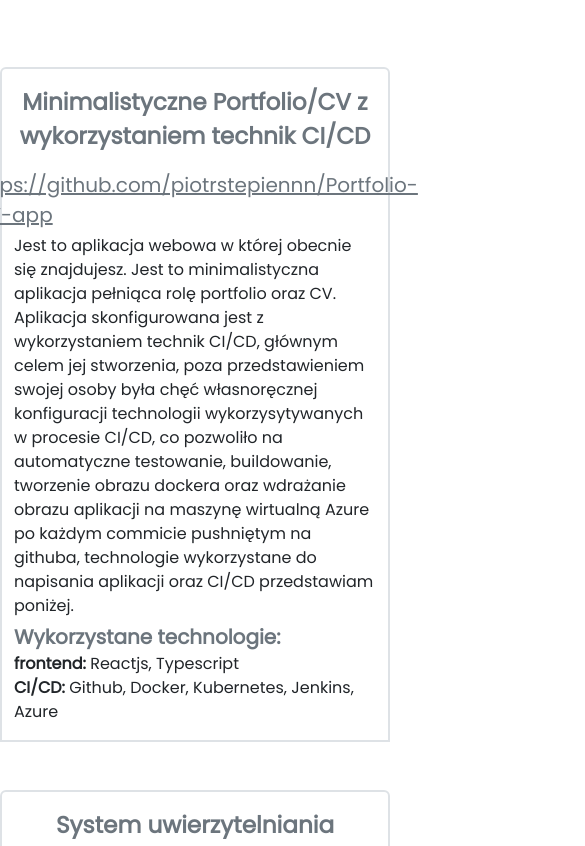
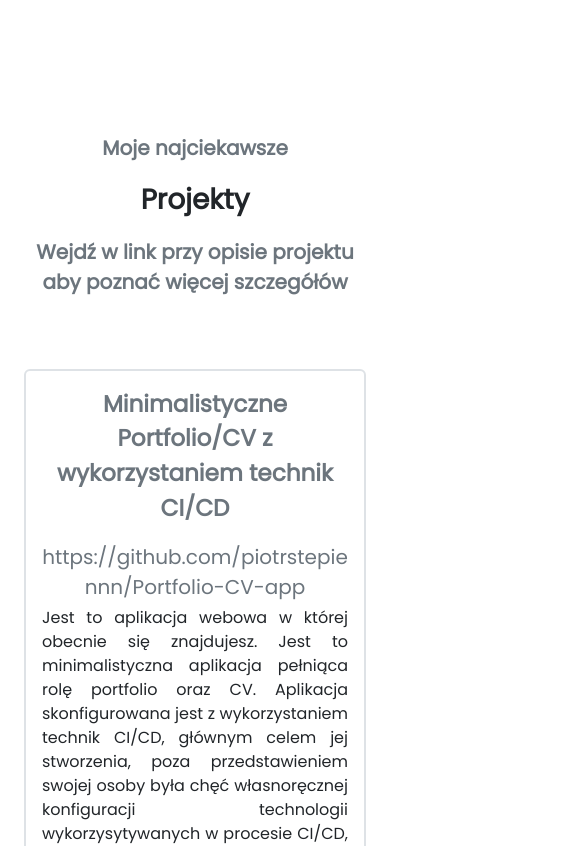
Before and after one commit to piotrstepiennn/Portfolio-CV-app, a React (Vite) app: page / in a window 390 px wide. Shown: the part 8800-9646 px from the top of the page, 585 px wide, since content can reach past the window. Built offline with nearby package versions, Linux system fonts and the light colour scheme.

Commit message:
adjusted styles for the rest of the page

```diff
--- a/src/App.tsx
+++ b/src/App.tsx
@@ -4,9 +4,10 @@ import About from "./components/About.tsx";
 import Skills from "./components/Skills.tsx";
 import Projects from "./components/Projects.tsx";
 import ContactInfo from "./components/ContactInfo.tsx";
+
 function App() {
   return (
-    <div>
+    <div className="container text-center mt-5">
       <Navbar />
       <Info />
       <About />
--- a/src/components/ContactInfo.tsx
+++ b/src/components/ContactInfo.tsx
@@ -30,24 +30,26 @@ const ContactInfo = () => {
           {t("global.contact.body")}
         </p>
         <div
-        className="container border border-2 rounded-pill p-1 w-50"
+            className="container border border-2 rounded-pill p-3 w-75" // Dodałem więcej paddingu
             style={inlineMarginBottom}
         >
-        <div className="d-flex align-items-center justify-content-center p-1">
+          <div className="d-flex flex-column align-items-center justify-content-center">
             <svg
                 xmlns="http://www.w3.org/2000/svg"
                 width="32"
                 height="32"
                 fill="currentColor"
-            className="bi bi-envelope-at-fill"
+                className="bi bi-envelope-at-fill mb-2"
                 viewBox="0 0 16 16"
             >
-            <path d="M2 2A2 2 0 0 0 .05 3.555L8 8.414l7.95-4.859A2 2 0 0 0 14 2zm-2 9.8V4.698l5.803 3.546L0 11.801Zm6.761-2.97-6.57 4.026A2 2 0 0 0 2 14h6.256A4.493 4.493 0 0 1 8 12.5a4.49 4.49 0 0 1 1.606-3.446l-.367-.225L8 9.586l-1.239-.757ZM16 9.671V4.697l-5.803 3.546.338.208A4.482 4.482 0 0 1 12.5 8c1.414 0 2.675.652 3.5 1.671" />
-            <path d="M15.834 12.244c0 1.168-.577 2.025-1.587 2.025-.503 0-1.002-.228-1.12-.648h-.043c-.118.416-.543.643-1.015.643-.77 0-1.259-.542-1.259-1.434v-.529c0-.844.481-1.4 1.26-1.4.585 0 .87.333.953.63h.03v-.568h.905v2.19c0 .272.18.42.411.42.315 0 .639-.415.639-1.39v-.118c0-1.277-.95-2.326-2.484-2.326h-.04c-1.582 0-2.64 1.067-2.64 2.724v.157c0 1.867 1.237 2.654 2.57 2.654h.045c.507 0 .935-.07 1.18-.18v.731c-.219.1-.643.175-1.237.175h-.044C10.438 16 9 14.82 9 12.646v-.214C9 10.36 10.421 9 12.485 9h.035c2.12 0 3.314 1.43 3.314 3.034zm-4.04.21v.227c0 .586.227.8.581.8.31 0 .564-.17.564-.743v-.367c0-.516-.275-.708-.572-.708-.346 0-.573.245-.573.791Z" />
+              <path
+                  d="M2 2A2 2 0 0 0 .05 3.555L8 8.414l7.95-4.859A2 2 0 0 0 14 2zm-2 9.8V4.698l5.803 3.546L0 11.801Zm6.761-2.97-6.57 4.026A2 2 0 0 0 2 14h6.256A4.493 4.493 0 0 1 8 12.5a4.49 4.49 0 0 1 1.606-3.446l-.367-.225L8 9.586l-1.239-.757ZM16 9.671V4.697l-5.803 3.546.338.208A4.482 4.482 0 0 1 12.5 8c1.414 0 2.675.652 3.5 1.671"/>
+              <path
+                  d="M15.834 12.244c0 1.168-.577 2.025-1.587 2.025-.503 0-1.002-.228-1.12-.648h-.043c-.118.416-.543.643-1.015.643-.77 0-1.259-.542-1.259-1.434v-.529c0-.844.481-1.4 1.26-1.4.585 0 .87.333.953.63h.03v-.568h.905v2.19c0 .272.18.42.411.42.315 0 .639-.415.639-1.39v-.118c0-1.277-.95-2.326-2.484-2.326h-.04c-1.582 0-2.64 1.067-2.64 2.724v.157c0 1.867 1.237 2.654 2.57 2.654h.045c.507 0 .935-.07 1.18-.18v.731c-.219.1-.643.175-1.237.175h-.044C10.438 16 9 14.82 9 12.646v-.214C9 10.36 10.421 9 12.485 9h.035c2.12 0 3.314 1.43 3.314 3.034zm-4.04.21v.227c0 .586.227.8.581.8.31 0 .564-.17.564-.743v-.367c0-.516-.275-.708-.572-.708-.346 0-.573.245-.573.791Z"/>
             </svg>
             <a
                 href="mailto:piotr.stepien997@gmail.com"
-            className="justify-content-center d-flex link-secondary text-black ms-1 mb-1"
+                className="link-secondary text-black mb-2"
             >
               piotr.stepien997@gmail.com
             </a>
@@ -56,21 +58,23 @@ const ContactInfo = () => {
                 width="32"
                 height="32"
                 fill="currentColor"
-            className="bi bi-linkedin ms-5"
+                className="bi bi-linkedin mb-2"
                 viewBox="0 0 16 16"
                 style={iconSize}
             >
-            <path d="M0 1.146C0 .513.526 0 1.175 0h13.65C15.474 0 16 .513 16 1.146v13.708c0 .633-.526 1.146-1.175 1.146H1.175C.526 16 0 15.487 0 14.854V1.146zm4.943 12.248V6.169H2.542v7.225h2.401m-1.2-8.212c.837 0 1.358-.554 1.358-1.248-.015-.709-.52-1.248-1.342-1.248-.822 0-1.359.54-1.359 1.248 0 .694.521 1.248 1.327 1.248h.016zm4.908 8.212V9.359c0-.216.016-.432.08-.586.173-.431.568-.878 1.232-.878.869 0 1.216.662 1.216 1.634v3.865h2.401V9.25c0-2.22-1.184-3.252-2.764-3.252-1.274 0-1.845.7-2.165 1.193v.025h-.016a5.54 5.54 0 0 1 .016-.025V6.169h-2.4c.03.678 0 7.225 0 7.225h2.4" />
+              <path
+                  d="M0 1.146C0 .513.526 0 1.175 0h13.65C15.474 0 16 .513 16 1.146v13.708c0 .633-.526 1.146-1.175 1.146H1.175C.526 16 0 15.487 0 14.854V1.146zm4.943 12.248V6.169H2.542v7.225h2.401m-1.2-8.212c.837 0 1.358-.554 1.358-1.248-.015-.709-.52-1.248-1.342-1.248-.822 0-1.359.54-1.359 1.248 0 .694.521 1.248 1.327 1.248h.016zm4.908 8.212V9.359c0-.216.016-.432.08-.586.173-.431.568-.878 1.232-.878.869 0 1.216.662 1.216 1.634v3.865h2.401V9.25c0-2.22-1.184-3.252-2.764-3.252-1.274 0-1.845.7-2.165 1.193v.025h-.016a5.54 5.54 0 0 1 .016-.025V6.169h-2.4c.03.678 0 7.225 0 7.225h2.4"/>
             </svg>
             <a
                 href="https://www.linkedin.com/in/piotr-st%C4%99pie%C5%84-b3a015285/"
-            className="justify-content-center text-black d-flex link-secondary ms-1 mb-1"
+                className="link-secondary text-black mb-2"
             >
               LinkedIn
             </a>
           </div>
         </div>
       </div>
+
   );
 };
 
--- a/src/components/Project.tsx
+++ b/src/components/Project.tsx
@@ -15,21 +15,27 @@ interface propsTypes {
   };
 }
 
+const styleJustify:React.CSSProperties = {
+    textAlign: "justify"
+}
+
 const Project = (props: propsTypes) => {
   const [t] = useTranslation();
   const { Technologies } = props;
 
   return (
-    <div className="container border border-2 rounded-top my-4 py-3 w-100 mx-auto">
+      <div className="col-12 col-md-8 mx-auto">
+          <div className="border border-2 rounded-top my-4 p-3">
               <p className="text-center text-secondary fw-bolder fs-3">{props.Title}</p>
               <a
                   href={props.Link}
                   target="_blank"
-        className="justify-content-center d-flex link-secondary mb-1 fs-5"
+                  rel="noopener noreferrer"
+                  className="d-block link-secondary mb-1 fs-5 text-center text-decoration-none text-break"
               >
                   {props.Link}
               </a>
-      <p className="mb-0 text-justify text-dark">{props.Description}</p>
+              <p className="mb-0 text-dark" style={styleJustify}>{props.Description}</p>
               <p className="text-left text-secondary fw-bold mt-1 mb-0 fs-5">
                   {t("global.projects.used_technologies")}
               </p>
@@ -39,6 +45,7 @@ const Project = (props: propsTypes) => {
                   </p>
               ))}
           </div>
+      </div>
   );
 };
 
--- a/src/components/Projects.tsx
+++ b/src/components/Projects.tsx
@@ -31,7 +31,7 @@ const Projects = () => {
       className="container mt-5 align-items-center justify-content-center container"
     >
       <p
-        className="text-center text-nowrap text-secondary fw-bold fs-5"
+        className="text-center text-secondary fw-bold fs-5"
         style={style}
       >
         {t("global.projects.message")}
@@ -39,7 +39,7 @@ const Projects = () => {
       <p className="text-center text-nowrap text-dark fw-bold fs-1 mt-0">
         {t("global.projects.message2")}
       </p>
-      <p className="text-center text-nowrap text-secondary fw-bold fs-5 mb-5">
+      <p className="text-center text-secondary text-break fw-bold fs-5 mb-5">
         {t("global.projects.message3")}
       </p>
       <div className="row">
--- a/src/components/Skill.tsx
+++ b/src/components/Skill.tsx
@@ -4,7 +4,7 @@ interface propsTypes {
 }
 const Skill = (props:propsTypes) => {
     return (
-        <div className="col-md-2">
+        <div className="col-md-2 ms-5 mb-1">
             <div className="p-3 d-flex align-items-center">
                 <div className="me-2">
                     <svg xmlns="http://www.w3.org/2000/svg" width="32" height="32" fill="currentColor"
```
Lines whose indentation alone changed are shown as unchanged.
